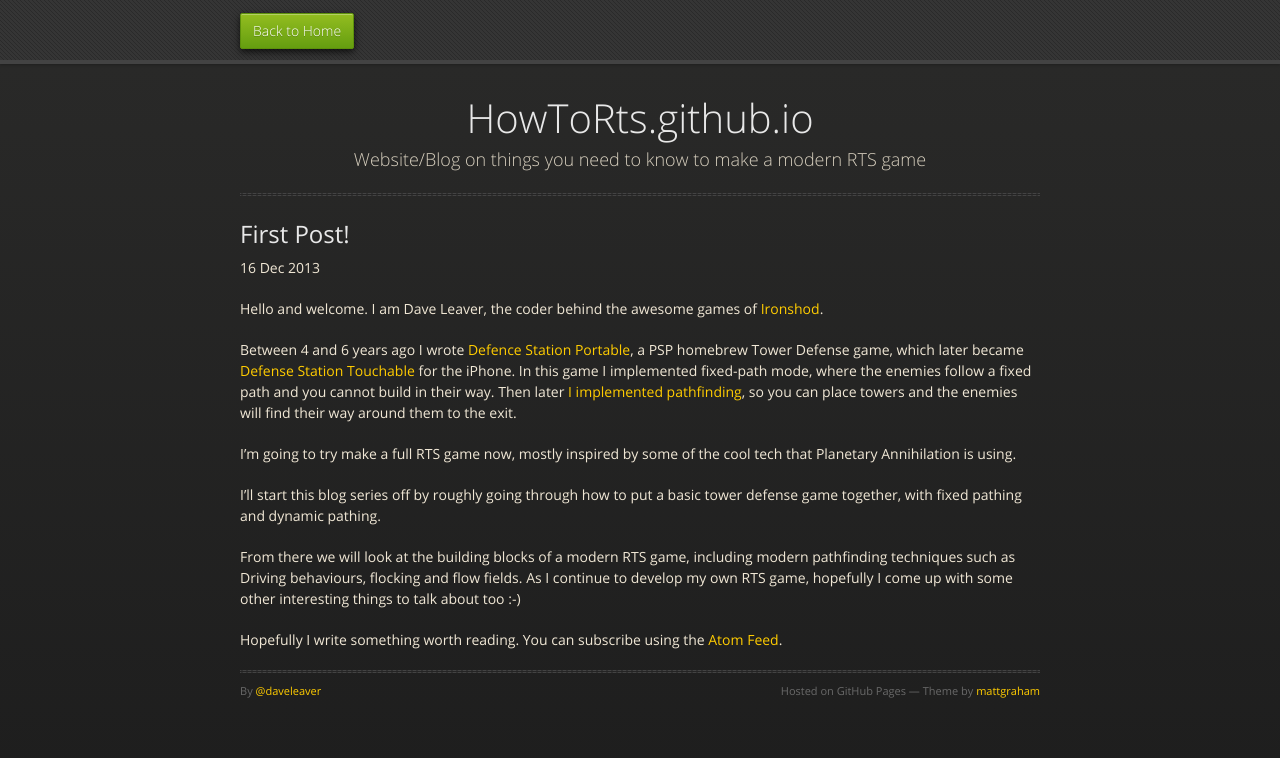
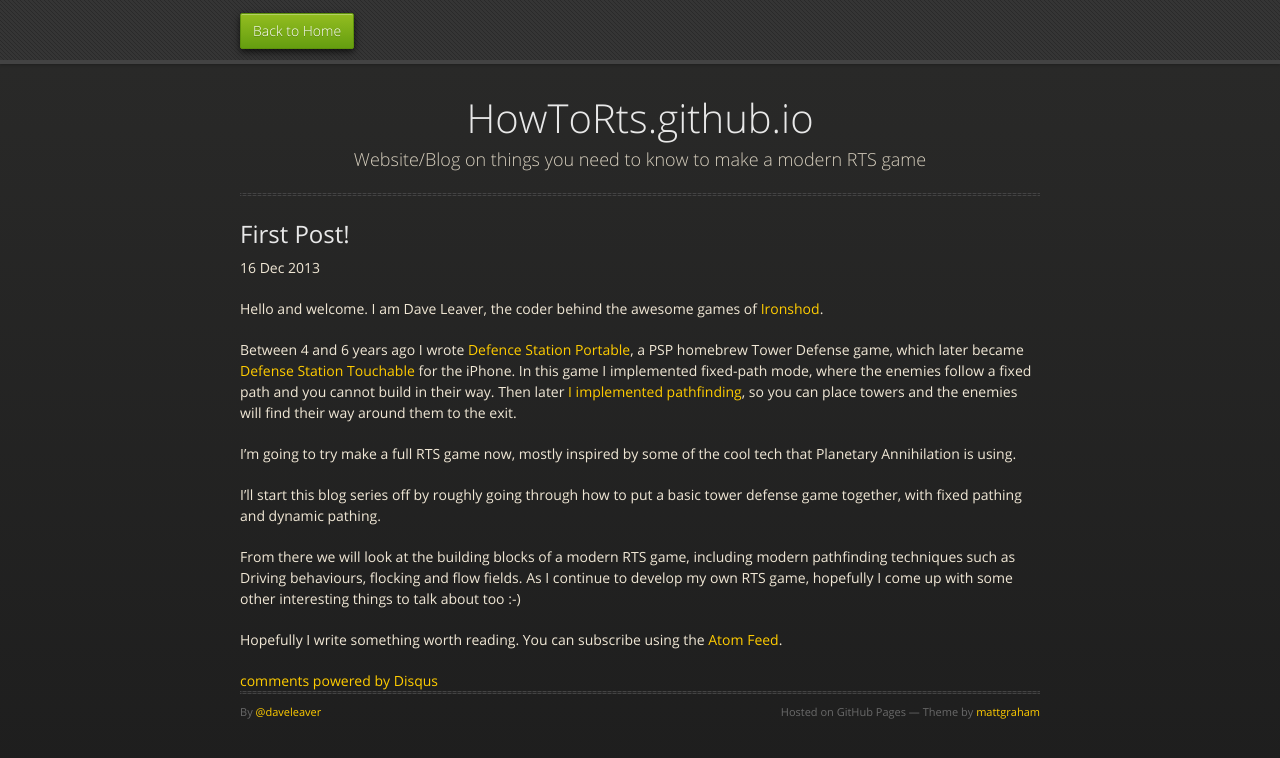
Before and after one commit to HowToRts/HowToRts.github.io, a Jekyll site: the page built from _posts/2013-12-16-first-post.md, in a window 1280 px wide. Shown: the top 758 px of the page. Built offline with Jekyll 4.4.1, drawn with Linux system fonts in a browser that asks for light colours; nearby versions of some CDN libraries; comment, search, counter and statistics services are not loaded; some of the changed lines change nothing that is shown.

Commit message:
Add disqus

```diff
--- a/_layouts/post.html
+++ b/_layouts/post.html
@@ -5,5 +5,18 @@
 <p class="meta">{{ page.date | date_to_string }}</p>
 
 <div class="post">
-{{ content }}
+	{{ content }}
 </div>
+
+<div id="disqus_thread"></div>
+<script type="text/javascript">
+	var disqus_shortname = 'howtorts';
+
+	(function () {
+		var dsq = document.createElement('script'); dsq.type = 'text/javascript'; dsq.async = true;
+		dsq.src = '//' + disqus_shortname + '.disqus.com/embed.js';
+		(document.getElementsByTagName('head')[0] || document.getElementsByTagName('body')[0]).appendChild(dsq);
+	})();
+</script>
+<noscript>Please enable JavaScript to view the <a href="http://disqus.com/?ref_noscript">comments powered by Disqus.</a></noscript>
+<a href="http://disqus.com" class="dsq-brlink">comments powered by <span class="logo-disqus">Disqus</span></a>
```
